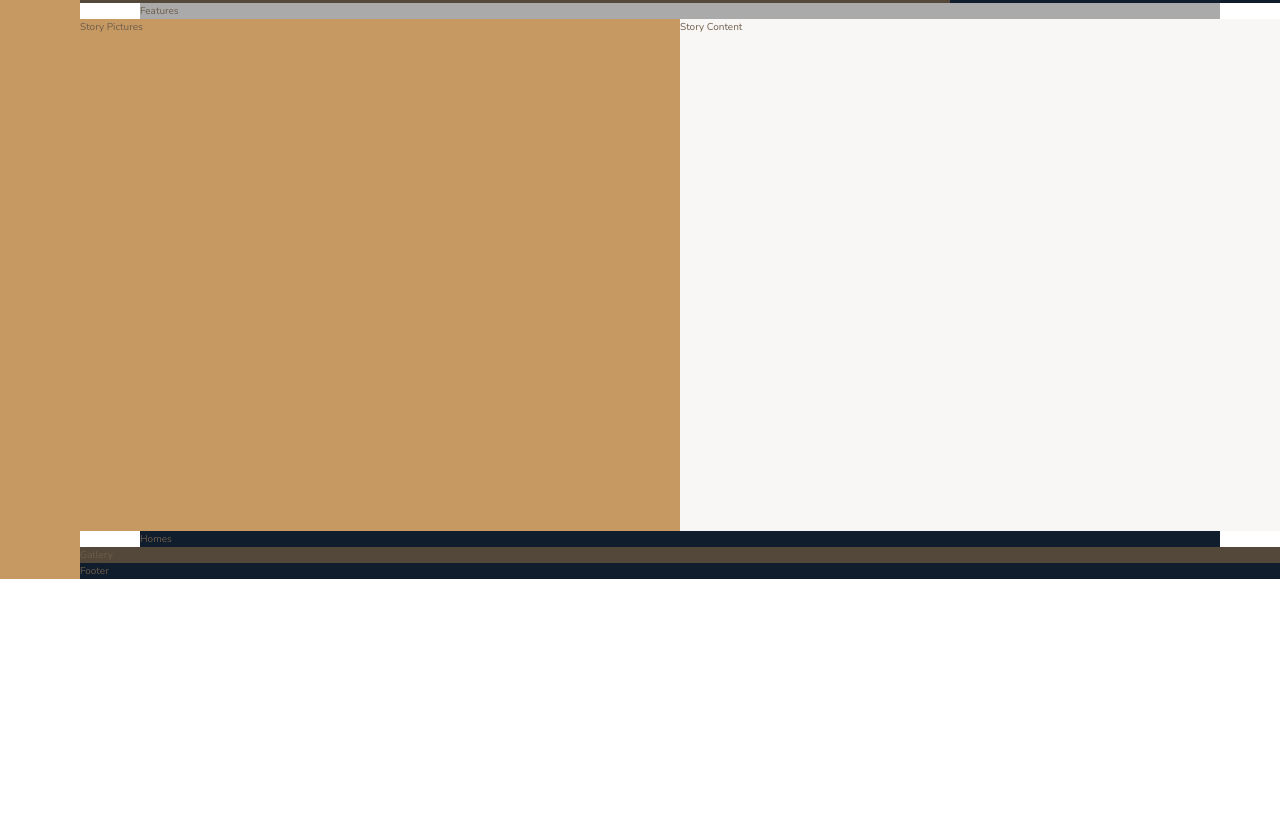
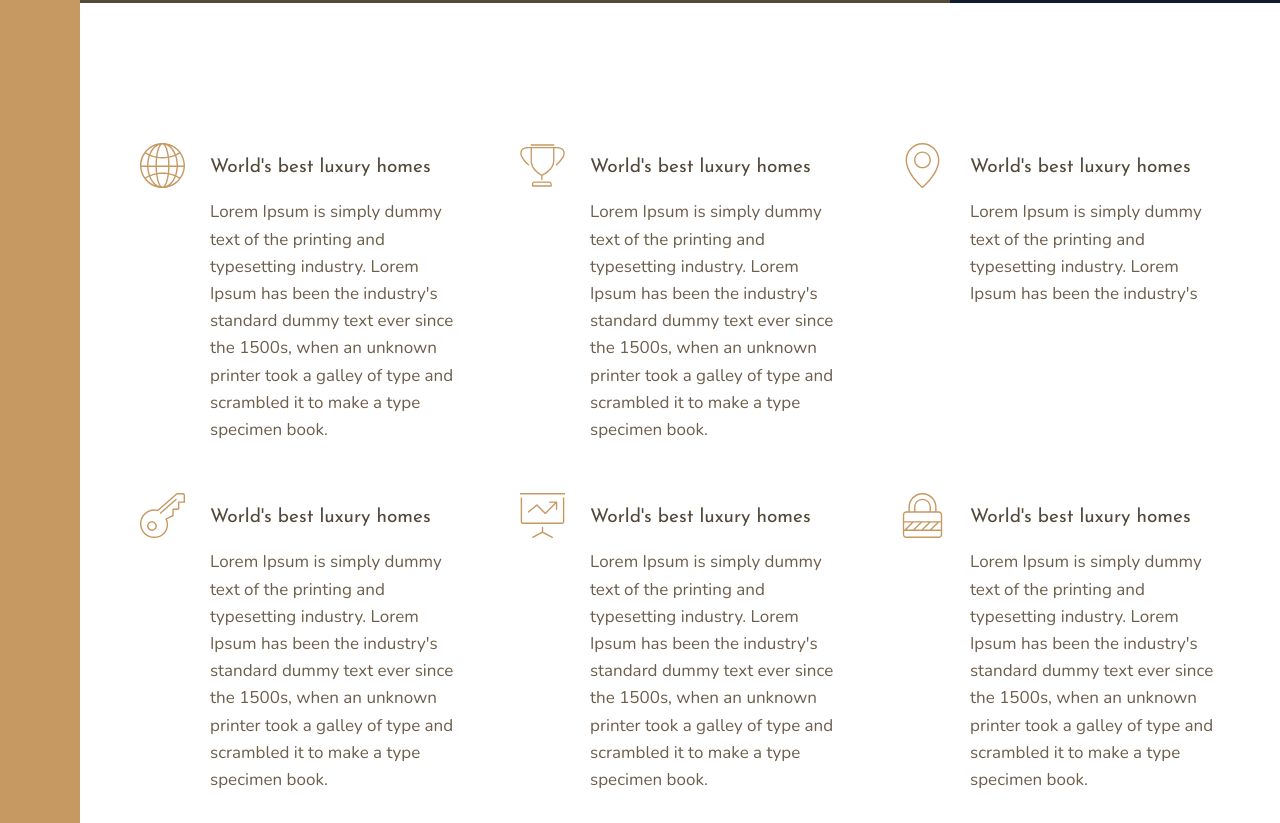
Before and after one commit to SerdarSerifoglu/css-grid-sample-project, a website: page index.html in a window 1280 px wide. Shown: the part 637-1460 px from the top of the page. Before the commit the page ends 1216 px from the top, so only its background shows below. Drawn offline with nearby package versions, Linux system fonts and the light colour scheme.

Commit message:
sitenin features kısmı yapıldı.

```diff
--- a/index.html
+++ b/index.html
@@ -15,7 +15,72 @@
     <div class="sidebar">Sidebar</div>
     <header class="header">Header</header>
     <div class="realtors">Top 3 Realtor</div>
-    <section class="features">Features</section>
+    <section class="features">
+      <div class="feature">
+        <svg class="feature__icon">
+          <use xlink:href="img/sprite.svg#icon-global"></use>
+        </svg>
+        <h4 class="heading-4 heading-4--dark">World's best luxury homes</h4>
+        <p class="feature__text">
+          Lorem Ipsum is simply dummy text of the printing and typesetting industry. Lorem Ipsum has been the industry's
+          standard dummy text ever since the 1500s, when an unknown printer took a galley of type and scrambled it to
+          make a type specimen book.
+        </p>
+      </div>
+      <div class="feature">
+        <svg class="feature__icon">
+          <use xlink:href="img/sprite.svg#icon-trophy"></use>
+        </svg>
+        <h4 class="heading-4 heading-4--dark">World's best luxury homes</h4>
+        <p class="feature__text">
+          Lorem Ipsum is simply dummy text of the printing and typesetting industry. Lorem Ipsum has been the industry's
+          standard dummy text ever since the 1500s, when an unknown printer took a galley of type and scrambled it to
+          make a type specimen book.
+        </p>
+      </div>
+      <div class="feature">
+        <svg class="feature__icon">
+          <use xlink:href="img/sprite.svg#icon-map-pin"></use>
+        </svg>
+        <h4 class="heading-4 heading-4--dark">World's best luxury homes</h4>
+        <p class="feature__text">
+          Lorem Ipsum is simply dummy text of the printing and typesetting industry. Lorem Ipsum has been the industry's
+        </p>
+      </div>
+      <div class="feature">
+        <svg class="feature__icon">
+          <use xlink:href="img/sprite.svg#icon-key"></use>
+        </svg>
+        <h4 class="heading-4 heading-4--dark">World's best luxury homes</h4>
+        <p class="feature__text">
+          Lorem Ipsum is simply dummy text of the printing and typesetting industry. Lorem Ipsum has been the industry's
+          standard dummy text ever since the 1500s, when an unknown printer took a galley of type and scrambled it to
+          make a type specimen book.
+        </p>
+      </div>
+      <div class="feature">
+        <svg class="feature__icon">
+          <use xlink:href="img/sprite.svg#icon-presentation"></use>
+        </svg>
+        <h4 class="heading-4 heading-4--dark">World's best luxury homes</h4>
+        <p class="feature__text">
+          Lorem Ipsum is simply dummy text of the printing and typesetting industry. Lorem Ipsum has been the industry's
+          standard dummy text ever since the 1500s, when an unknown printer took a galley of type and scrambled it to
+          make a type specimen book.
+        </p>
+      </div>
+      <div class="feature">
+        <svg class="feature__icon">
+          <use xlink:href="img/sprite.svg#icon-lock"></use>
+        </svg>
+        <h4 class="heading-4 heading-4--dark">World's best luxury homes</h4>
+        <p class="feature__text">
+          Lorem Ipsum is simply dummy text of the printing and typesetting industry. Lorem Ipsum has been the industry's
+          standard dummy text ever since the 1500s, when an unknown printer took a galley of type and scrambled it to
+          make a type specimen book.
+        </p>
+      </div>
+    </section>
     <div class="story__pictures">Story Pictures</div>
     <div class="story__content">Story Content</div>
     <section class="homes">Homes</section>
--- a/sass/_features.scss
+++ b/sass/_features.scss
@@ -1,4 +1,29 @@
 .features {
-  background-color: $color-grey-light-2;
   grid-column: center-start/center-end;
+
+  margin: 15rem 0;
+
+  display: grid;
+  // grid-template-columns: repeat(3, 1fr);
+  //bu şekilde otomatik olarak responsive olmasını sağladık
+  grid-template-columns: repeat(auto-fit, minmax(25rem, 1fr));
+  grid-gap: 6rem;
+  align-items: start;
 }
+.feature {
+  display: grid;
+  grid-template-columns: min-content 1fr;
+  grid-row-gap: 1.5rem;
+  grid-column-gap: 2.5rem;
+
+  &__icon {
+    fill: $color-primary;
+    width: 4.5rem;
+    height: 4.5rem;
+    grid-row: 1 / span 2;
+    transform: translateY(-1rem);
+  }
+  &__text {
+    font-size: 1.7rem;
+  }
+}
--- a/sass/_typography.scss
+++ b/sass/_typography.scss
@@ -0,0 +1,23 @@
+%heading {
+  font-family: $font-display;
+  font-weight: 400;
+}
+.heading-1 {
+  @extend %heading;
+}
+.heading-2 {
+  @extend %heading;
+}
+.heading-3 {
+  @extend %heading;
+}
+.heading-4 {
+  @extend %heading;
+  font-size: 1.9rem;
+  &--light {
+    color: $color-grey-light-1;
+  }
+  &--dark {
+    color: $color-grey-dark-1;
+  }
+}
```
Also changed, not shown: css/style.css.
